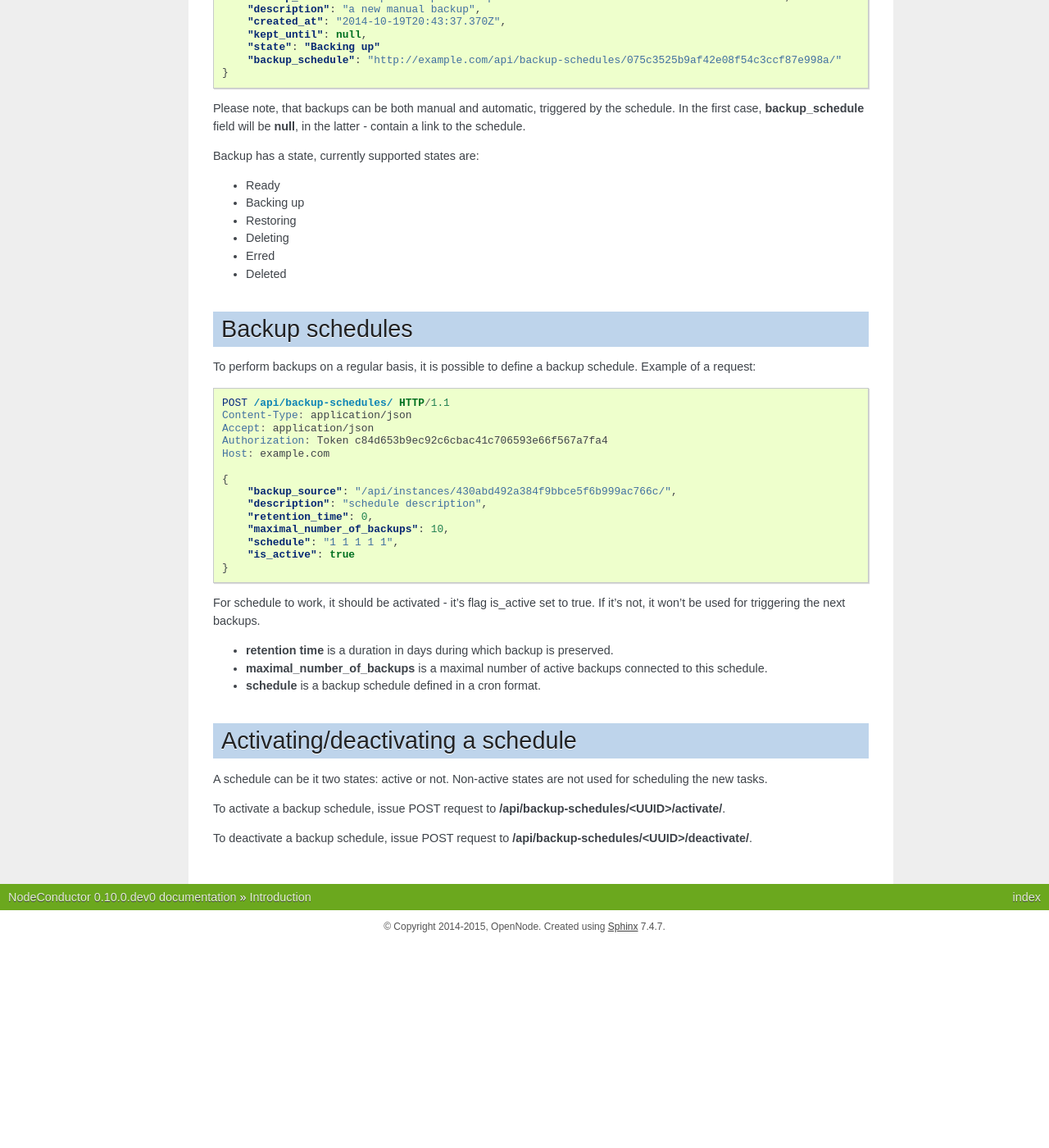
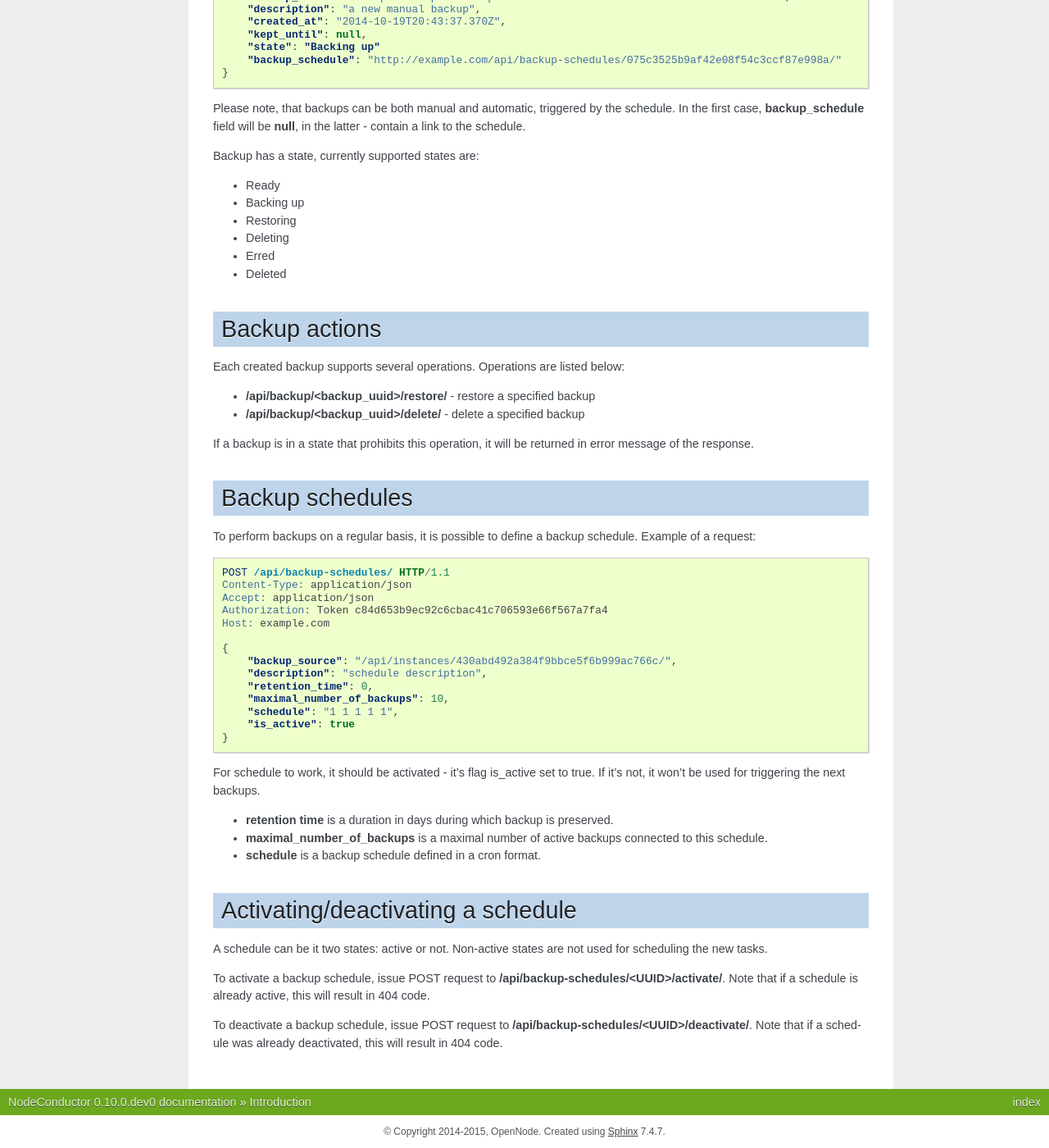
Before and after one commit to opennode/waldur-core, a Sphinx documentation site: the page built from docs/api/backup.rst, in a window 1280 px wide and 1400 px high, scrolled down 689 px. Shown: the whole window at 82% size. Built offline with Sphinx 7.4.7, drawn with Linux system fonts in a browser that asks for light colours; before the commit the page ends 1839 px from its top, so only the background shows below that.

Commit message:
Updated backup documentation

```diff
--- a/docs/api/backup.rst
+++ b/docs/api/backup.rst
@@ -56,6 +56,16 @@ Backup has a state, currently supported states are:
 - Erred
 - Deleted
 
+Backup actions
+--------------
+
+Each created backup supports several operations. Operations are listed below:
+
+- **/api/backup/<backup_uuid>/restore/** - restore a specified backup
+- **/api/backup/<backup_uuid>/delete/** - delete a specified backup
+
+If a backup is in a state that prohibits this operation, it will be returned in error message of the response.
+
 Backup schedules
 ----------------
 
@@ -90,6 +100,8 @@ Activating/deactivating a schedule
 
 A schedule can be it two states: active or not. Non-active states are not used for scheduling the new tasks.
 
-To activate a backup schedule, issue POST request to **/api/backup-schedules/<UUID>/activate/**.
+To activate a backup schedule, issue POST request to **/api/backup-schedules/<UUID>/activate/**. Note that
+if a schedule is already active, this will result in 404 code.
 
-To deactivate a backup schedule, issue POST request to **/api/backup-schedules/<UUID>/deactivate/**.
+To deactivate a backup schedule, issue POST request to **/api/backup-schedules/<UUID>/deactivate/**. Note that
+if a schedule was already deactivated, this will result in 404 code.
```
